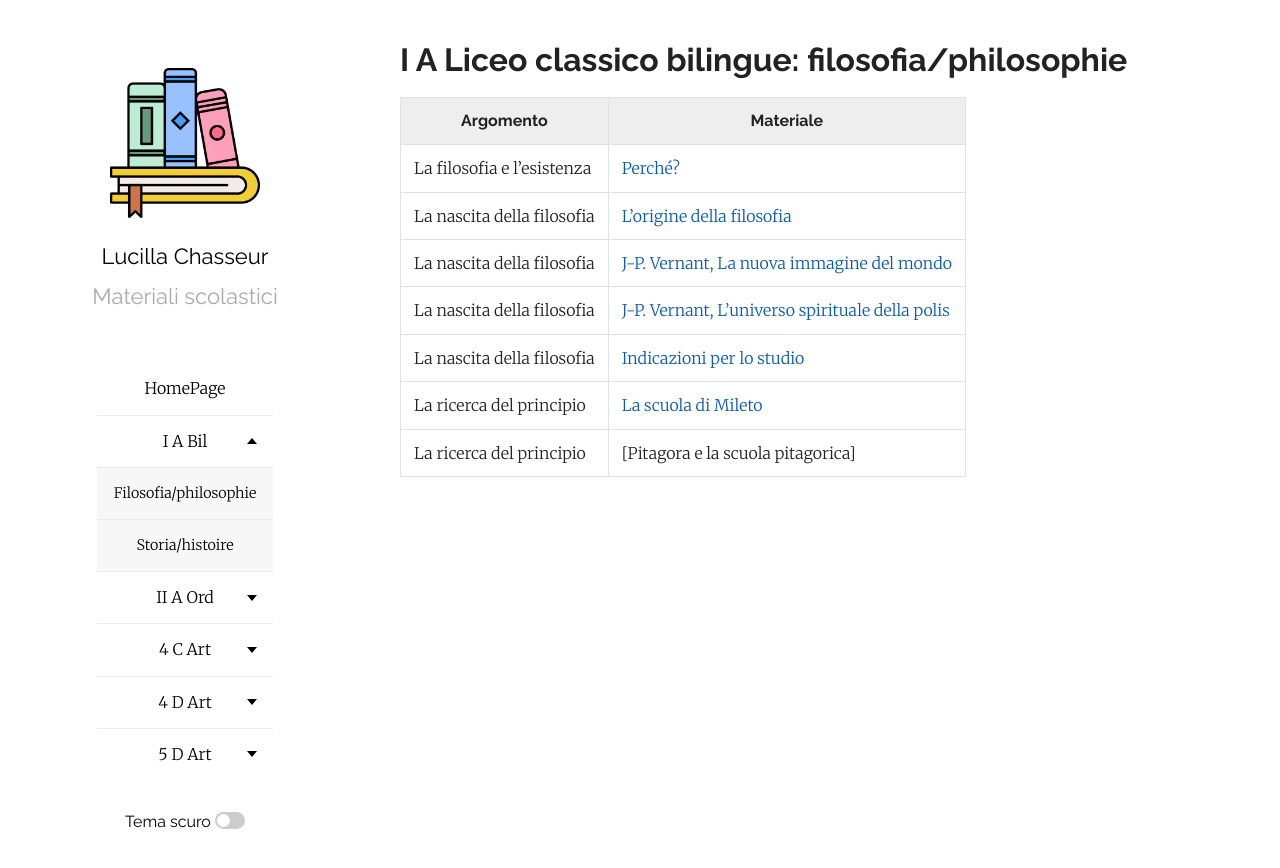
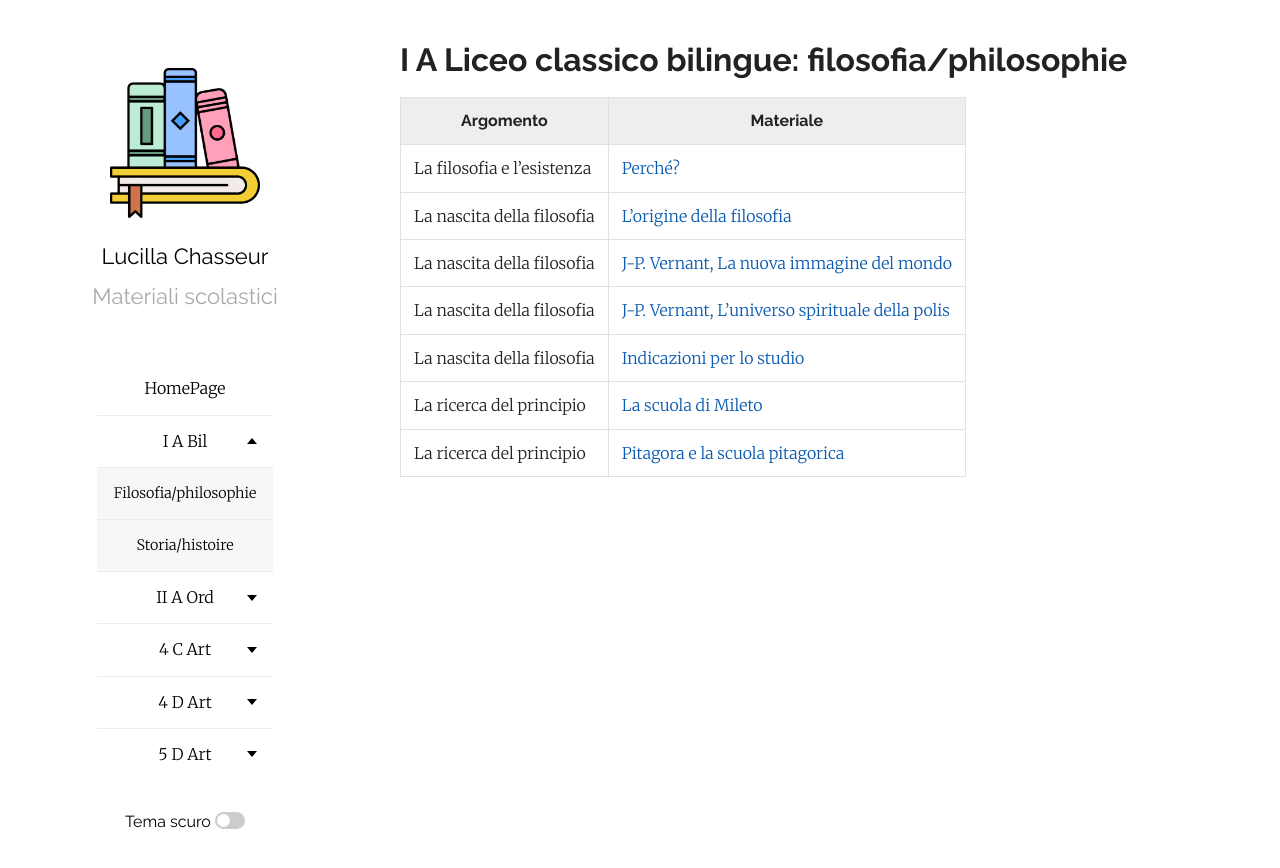
Before and after one commit to efemeridi/efemeridi.github.io, a Jekyll site: the page built from 1a_bil_filosofia.md, in a window 1280 px wide. Shown: the top 868 px of the page. Built offline with Jekyll 4.4.1, drawn with Linux system fonts in a browser that asks for light colours; our own code applies the rules of GitHub Pages for plain Markdown files; part of the change alters nothing that is shown.

```diff
--- a/1a_bil_filosofia.md
+++ b/1a_bil_filosofia.md
@@ -11,4 +11,4 @@ layout: page
 |La nascita della filosofia|[J-P. Vernant, L'universo spirituale della polis](/materiali/I_A_bil/filosofia/01_NASCITA_DELLA_FILOSOFIA/02_la_nascita_della_filosofia_vernant_parte_2.pdf/)
 |La nascita della filosofia|[Indicazioni per lo studio](/materiali/I_A_bil/filosofia/PROGRAMMI/01_intro_grecia_nascita_filo.pdf/)
 |La ricerca del principio|[La scuola di Mileto](/materiali/I_A_bil/filosofia/02_LA_RICERCA_DEL_PRINCIPIO/01_la_ricerca_del_principio_26_27_bilingue_capitolo_2.pdf/)
-|La ricerca del principio|[Pitagora e la scuola pitagorica]
+|La ricerca del principio|[Pitagora e la scuola pitagorica](/materiali/I_A_bil/filosofia/02_LA_RICERCA_DEL_PRINCIPIO/02_pitagorici_25_27_capitolo_2_bilingue.pdf/)
```
